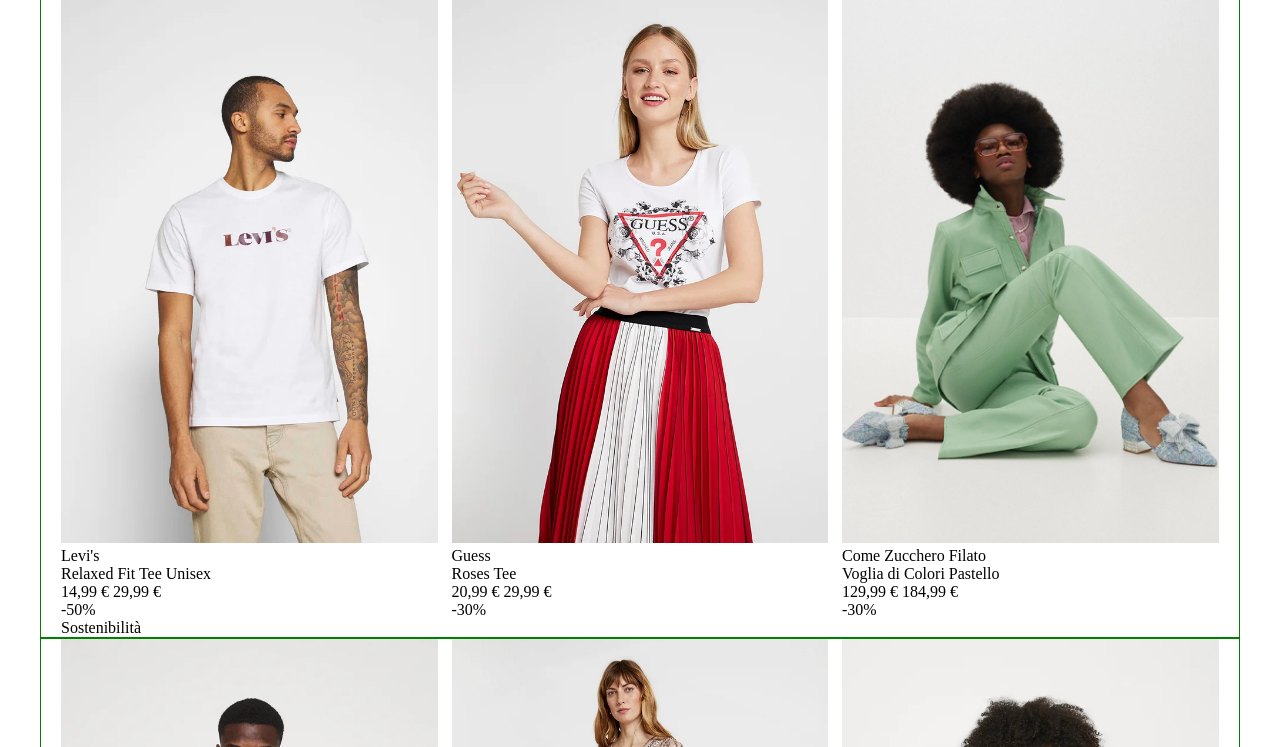
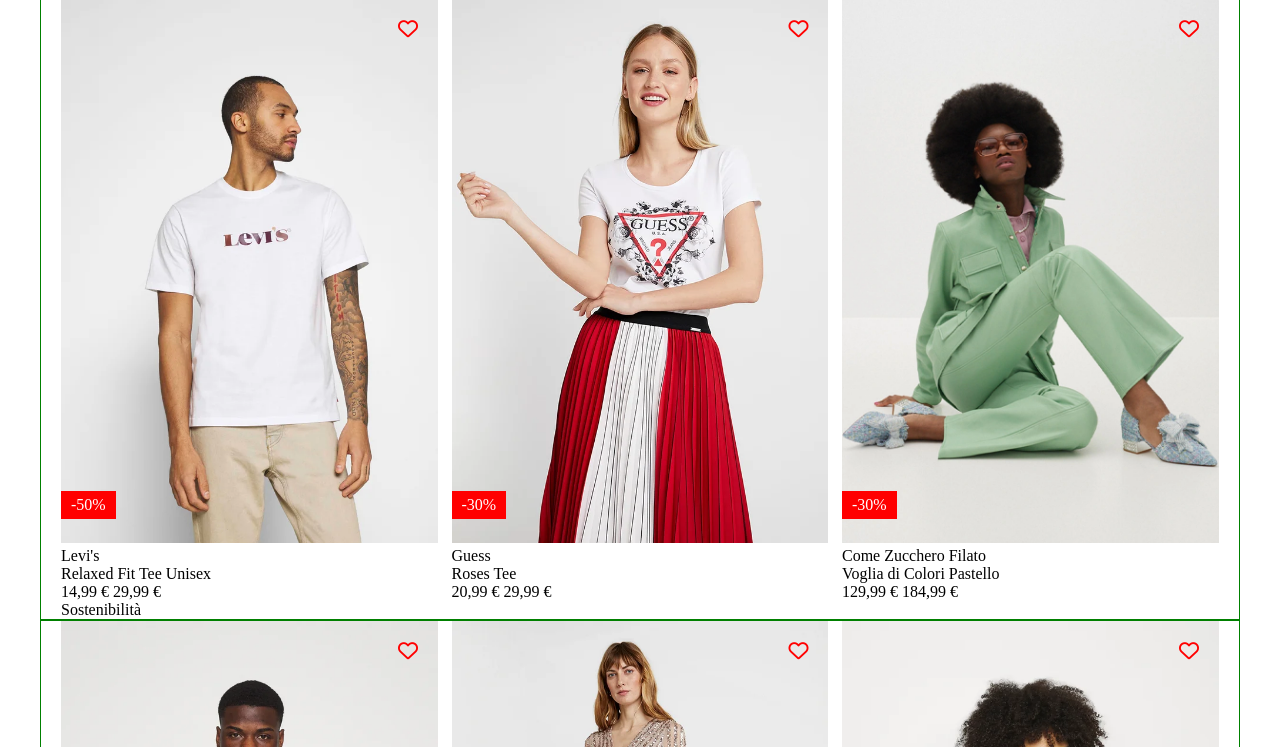
Before and after one commit to AndySMT/html-css-boolando, a plain HTML site: page index.html in a window 1280 px wide. Shown: the part 53-800 px from the top of the page. Drawn offline with Linux system fonts and the light colour scheme.

Commit message:
♥ and %

```diff
--- a/index.html
+++ b/index.html
@@ -33,8 +33,9 @@
     </header>
     <main>
         <!-- section1 -->
-        <section class="debug d-flex image container">
+        <section class="debug d-flex image container relative">
             <div class="widphoto image">
+                <i class="fa-regular fa-heart cuore"></i>
                 <img src="img/1.webp" alt="">
                 <p class="marca">Levi's</p>
                 <p class="modello">Relaxed Fit Tee Unisex</p>
@@ -42,14 +43,16 @@
                 <p class="percsconto">-50%</p>
                 <p class="sostenibilita">Sostenibilità</p>
             </div>
-            <div class="widphoto image">
+            <div class="widphoto image relative">
+                <i class="fa-regular fa-heart cuore"></i>
                 <img src="img/2.webp" alt="">
                 <p class="marca">Guess</p>
                 <p class="modello">Roses Tee</p>
                 <p><span class="doposconto">20,99 €</span> <span class="primasconto">29,99 €</span></p>
                 <p class="percsconto">-30%</p>
             </div>
-            <div class="widphoto image">
+            <div class="widphoto image relative">
+                <i class="fa-regular fa-heart cuore"></i>
                 <img src="img/3.webp" alt="">
                 <p class="marca">Come Zucchero Filato</p>
                 <p class="modello">Voglia di Colori Pastello</p>
@@ -60,20 +63,23 @@
         <!-- section2 -->
         <section class="debug d-flex image container">
             <div class="image">
+                <i class="fa-regular fa-heart cuore"></i>
                 <img src="img/4.webp" alt="">
                 <p class="marca">Levi's</p>
                 <p class="modello">Tee Unisex</p>
                 <p><span class="doposconto">14,99 €</span> <span class="primasconto">29,99 €</span></p>
-                <p>-50%</p>
+                <p class="percsconto">-50%</p>
                 <p class="sostenibilita">Sostenibilità</p>
             </div>
             <div class="image">
+                <i class="fa-regular fa-heart cuore"></i>
                 <img src="img/5.webp" alt="">
                 <p class="marca">Maya Delux</p>
                 <p class="modello">Stripe Bodice</p>
                 <p><span class="doposconto">20,99 €</span></p>
             </div>
             <div class="image">
+                <i class="fa-regular fa-heart cuore"></i>
                 <img src="img/6.webp" alt="">
                 <p class="marca">Esprit</p>
                 <p class="modello">Maglione - Black</p>
--- a/style.css
+++ b/style.css
@@ -72,3 +72,30 @@
     justify-content: space-around;
     padding: 10px;
 }
+
+/* position */
+.relative {
+    position: relative;
+}
+
+.cuore {
+    color: var(--color-red);
+    position: absolute;
+    top: 20px;
+    right: 20px;
+    font-size: 20px;
+    cursor: pointer;
+}
+.cuore:hover {
+    color: var(--color-red);
+    background-color: var(--color-red);
+}
+.percsconto {
+    position: absolute;
+    bottom: 100px;
+    left: 0px;
+    background-color: var(--color-red);
+    color: var(--color-white);
+    padding: 5px 10px;
+    font-size: 16px;
+}
```
